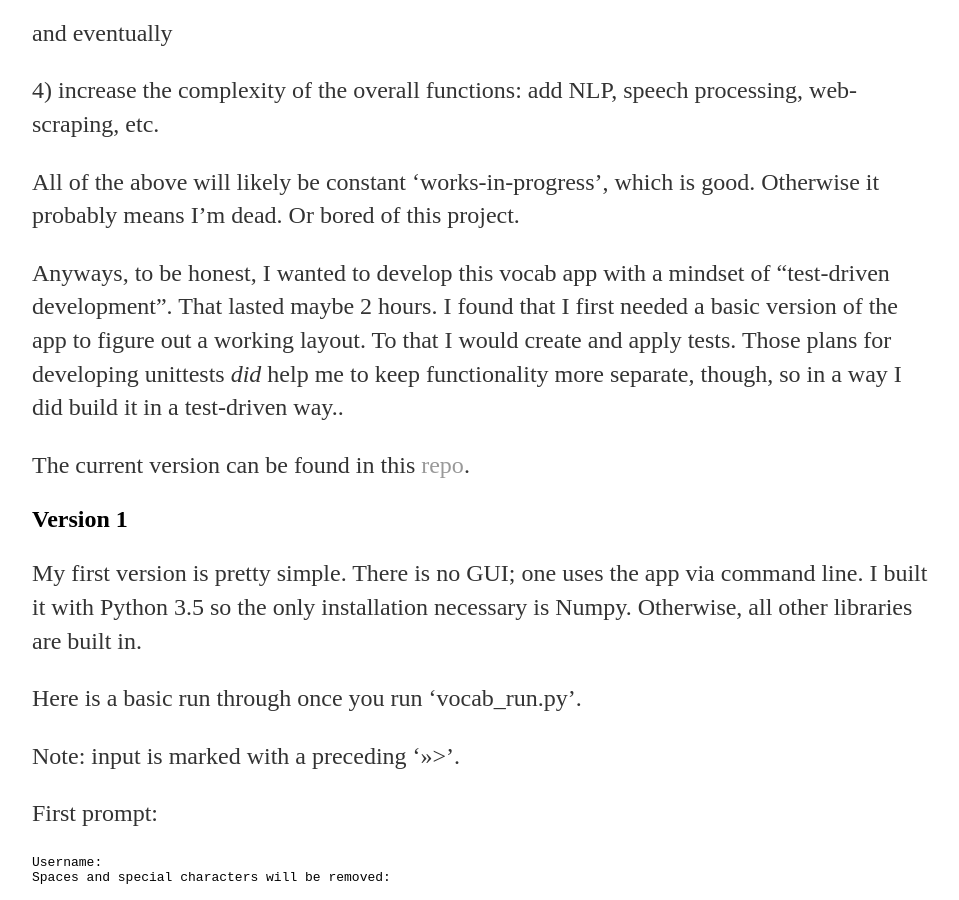
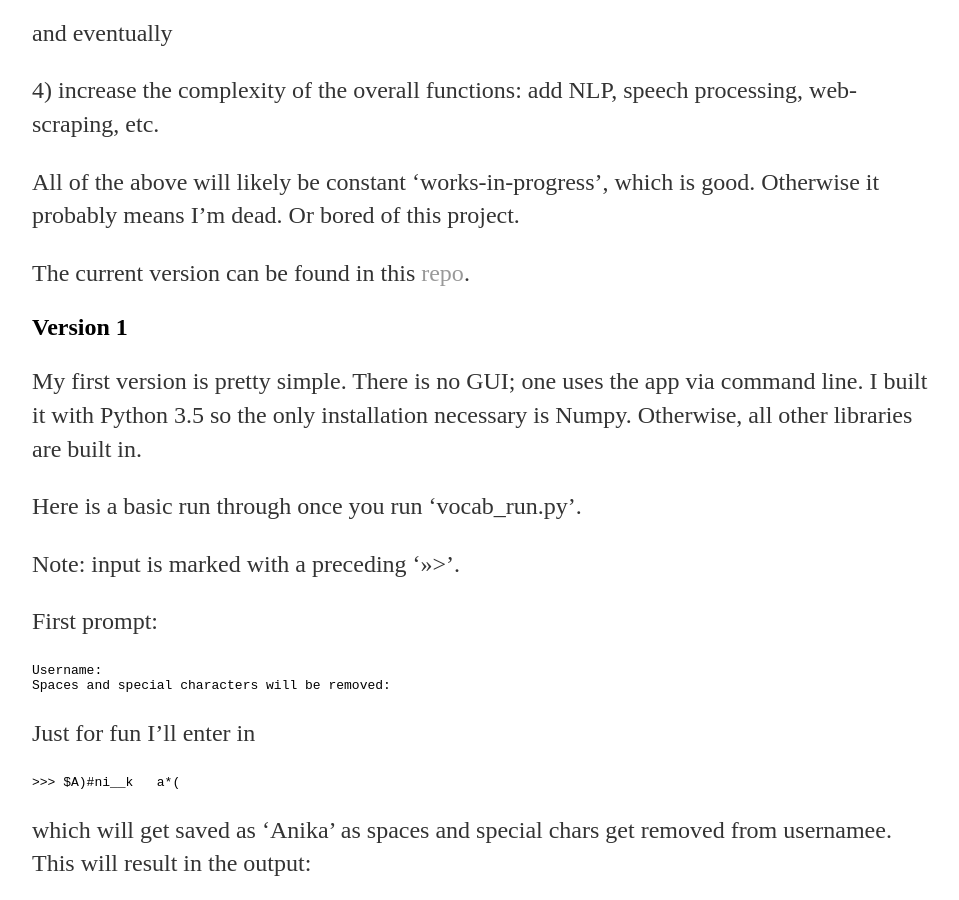
Before and after one commit to a-n-rose/a-n-rose.github.io, a Jekyll site: the page built from _posts/2018-11-05-personal-vocab-app.md, in a window 1280 px wide and 900 px high, scrolled down 557 px. Shown: the whole window, without its empty margins (160-1119 px from the left). Built offline with Jekyll 4.4.1, drawn with Linux system fonts in a browser that asks for light colours.

Commit message:
edit: removed unnecessary paragraph

```diff
--- a/_posts/2018-11-05-personal-vocab-app.md
+++ b/_posts/2018-11-05-personal-vocab-app.md
@@ -17,8 +17,6 @@ and eventually
 4) increase the complexity of the overall functions: add NLP, speech processing, web-scraping, etc.
 
 All of the above will likely be constant 'works-in-progress', which is good. Otherwise it probably means I'm dead. Or bored of this project.
-
-Anyways, to be honest, I wanted to develop this vocab app with a mindset of "test-driven development". That lasted maybe 2 hours. I found that I first needed a basic version of the app to figure out a working layout. To that I would create and apply tests. Those plans for developing unittests *did* help me to keep functionality more separate, though, so in a way I did build it in a test-driven way..
 
 The current version can be found in this <a href="https://github.com/a-n-rose/Vocab-Collector-and-Tester">repo</a>.
 
```
